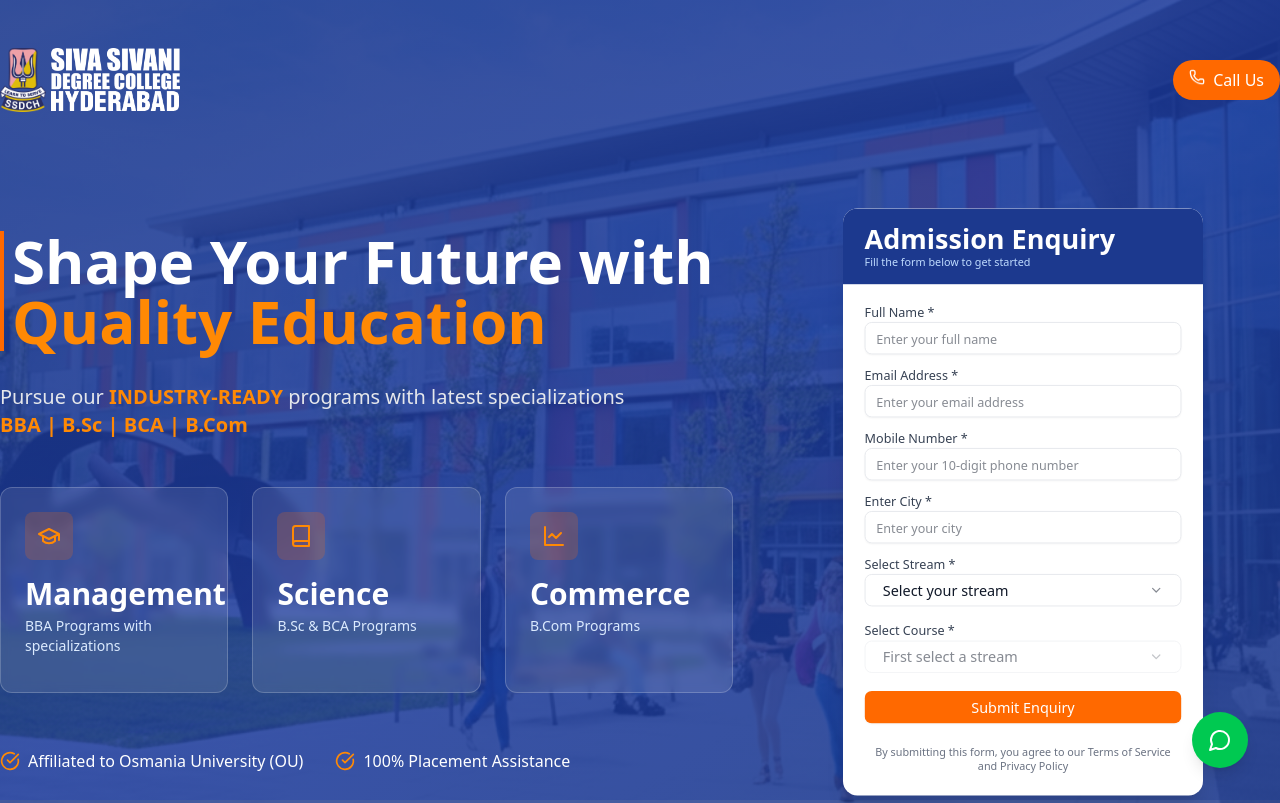
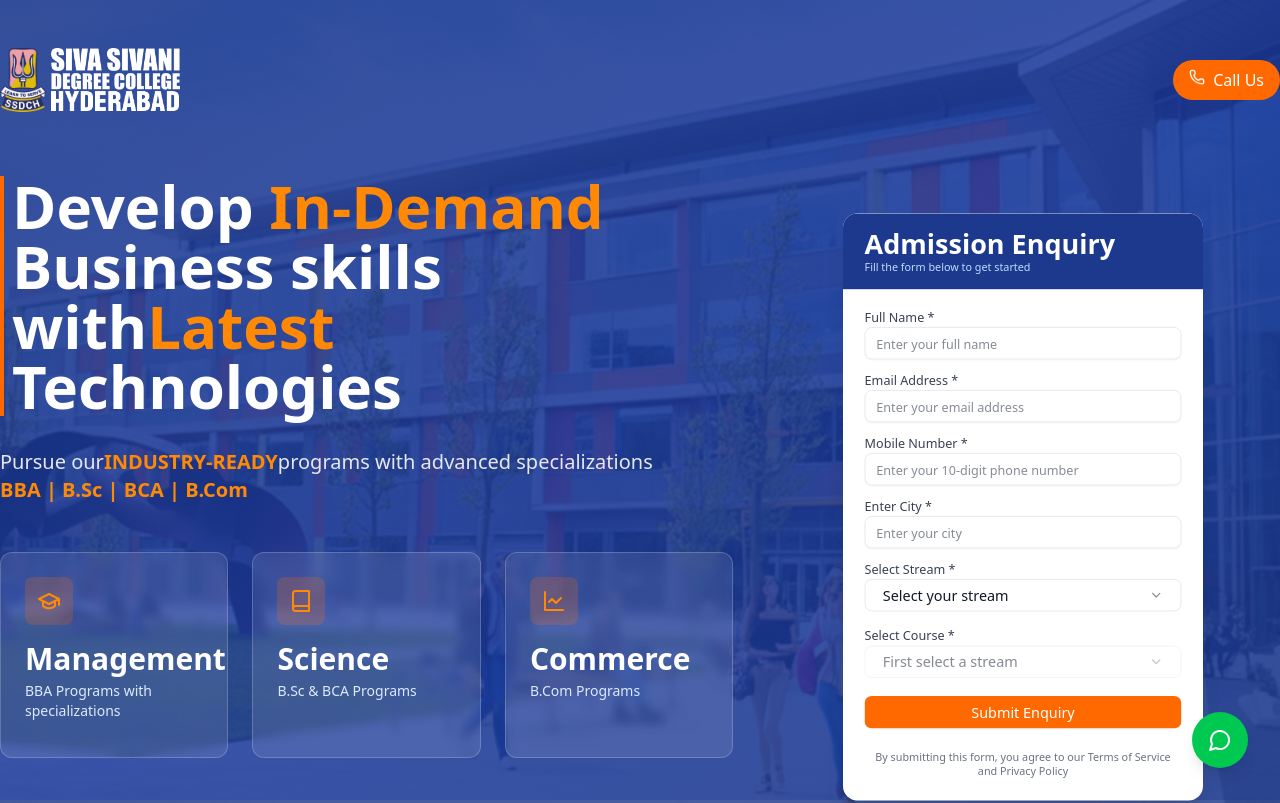
Before and after one commit to YogeshStealth/SSDC, a React (Vite) app: page / in a window 1280 px wide. Shown: the top 803 px of the page. Built offline with nearby package versions, Linux system fonts and the light colour scheme.

Commit message:
Update HeroSection text to highlight business skills and latest technologies
- Revised the main heading to focus on developing in-demand business skills.
- Enhanced the subheading to emphasize the latest technologies in education.

```diff
--- a/src/components/Sections/hero-section.jsx
+++ b/src/components/Sections/hero-section.jsx
@@ -390,8 +390,9 @@
                 variants={fadeInLeft}
                 className="!text-4xl md:!text-5xl lg:!text-6xl !font-bold !text-white sm:ml-3 !mb-6"
               >
-                Shape Your Future with{" "}
-                <span className="!text-orange-400">Quality Education</span>
+                Develop <span className="!text-orange-400">In-Demand </span>
+                Business skills with
+                <span className="!text-orange-400">Latest</span> Technologies
               </motion.h1>
             </div>
 
@@ -402,11 +403,11 @@
               variants={fadeInLeft}
               className="!text-lg md:!text-xl !text-gray-200 !mb-8"
             >
-              Pursue our{" "}
+              Pursue our
               <span className="!text-orange-400 font-bold text-xl">
                 INDUSTRY-READY
-              </span>{" "}
-              programs with latest specializations
+              </span>
+              programs with advanced specializations
               <br />
               <span className="!text-orange-400 font-bold text-xl">
                 BBA | B.Sc | BCA | B.Com
```
